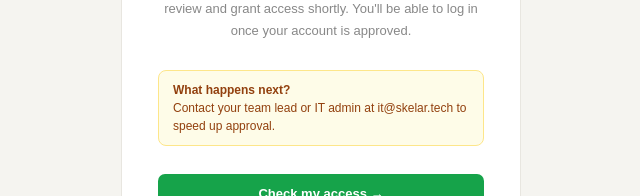
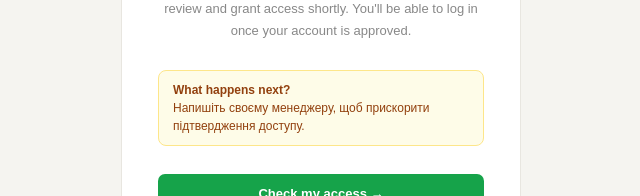
Before and after one commit to eduardhorkusha-code/skelar-events, a Next.js app: page /auth/pending in a window 1280 px wide. Shown: the part 333-529 px from the top of the page, without its empty margins (319-959 px from the left). Built offline with nearby package versions, Linux system fonts and the light colour scheme.

Commit message:
fix: remove email from pending page, replace with manager contact hint

```diff
--- a/app/auth/pending/page.tsx
+++ b/app/auth/pending/page.tsx
@@ -64,9 +64,7 @@ export default function PendingPage() {
           textAlign: "left",
         }}>
           <strong>What happens next?</strong><br/>
-          Contact your team lead or IT admin at{" "}
-          <a href="mailto:it@skelar.tech" style={{ color: "#92400e" }}>it@skelar.tech</a>{" "}
-          to speed up approval.
+          Напишіть своєму менеджеру, щоб прискорити підтвердження доступу.
         </div>
 
         <div style={{ display: "flex", flexDirection: "column", gap: 10 }}>
```
